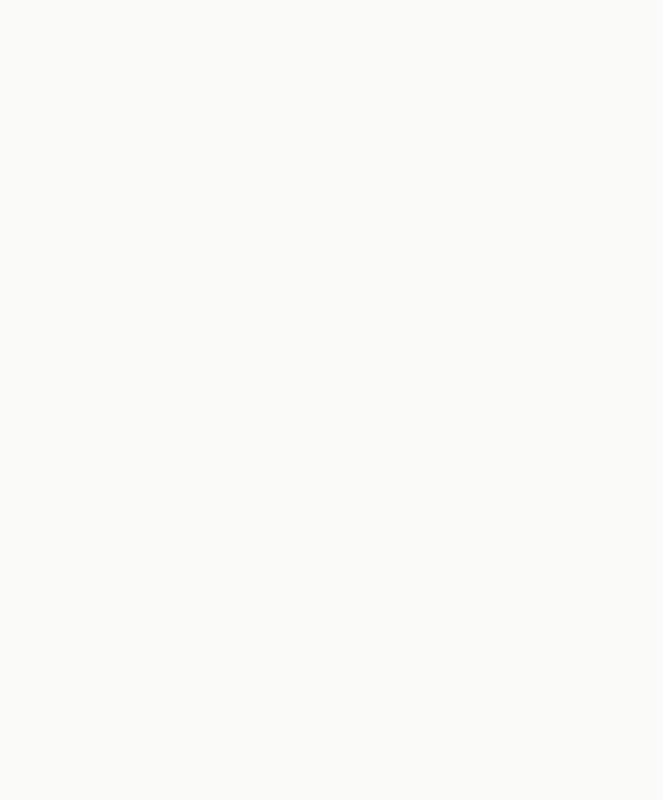
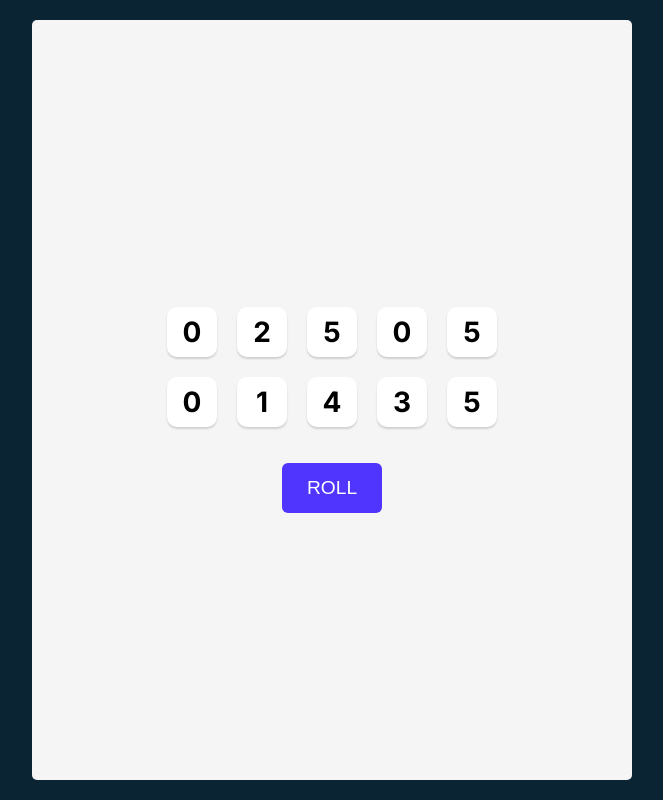
Before and after one commit to 0xJeff1/react_apps, a React (Vite) app in the folder react apps/: page /tenezies in a window 1280 px wide. Before the commit this address had no page. Shown: the whole page, without its empty margins (308-971 px from the left). Built offline with nearby package versions, Linux system fonts and the light colour scheme.

Commit message:
the dice game

```diff
--- /dev/null
+++ b/react apps/components/Die.jsx
@@ -0,0 +1,8 @@
+
+
+
+export default function Die(props) {
+    return (
+        <button>{props.value}</button>
+    )
+}
--- a/react apps/components/Main.jsx
+++ b/react apps/components/Main.jsx
@@ -12,24 +12,51 @@ export default function Main() {
         setisShown(prev => !prev);
 
         const hardcodedRecipe = `
-            🥘 Simple Tomato Potato Cheese Bake:
+           🥘 Simple Tomato Potato Cheese Bake
 
-            Ingredients:
-            - Tomato
-            - Potato
-            - Cheese
-            - Pig meal
+Description:
+A warm, hearty layered bake made with fresh tomatoes, potatoes, cheese, and savory pig meal. Perfect for family dinners or cozy evenings.
 
-            Instructions:
-            1. Preheat your oven to 180°C (350°F).
-            2. Slice the potatoes and tomatoes into thin rounds.
-            3. In a baking dish, layer potatoes, pig meal, tomatoes, and cheese.
-            4. Repeat the layers until ingredients are used up.
-            5. Top with a generous amount of cheese.
-            6. Bake for 30–35 minutes until golden and bubbly.
-            7. Let it cool for 5 minutes before serving.
+🛒 Ingredients
+• 3 ripe tomatoes, thinly sliced 🍅
+• 2 large potatoes, peeled and thinly sliced 🥔
+• 1 cup shredded cheese (cheddar or mozzarella) 🧀
+• 200g pig meal (or any cooked minced meat of choice) 🐖
+• 1 small onion, finely chopped 🧅
+• 2 cloves garlic, minced 🧄
+• 1 tbsp olive oil 🫒
+• 1 tsp dried oregano 🌿
+• Salt and pepper to taste 🧂
 
-            Enjoy your meal! 🍽️
+🔥 Instructions
+
+    Preheat your oven to 180°C (350°F).
+
+    Heat olive oil in a pan over medium heat. Sauté chopped onion and garlic until fragrant (about 2 minutes).
+
+    Add pig meal to the pan, season with salt, pepper, and oregano, and cook until browned (5–7 minutes). Set aside.
+
+    Lightly grease a baking dish with olive oil or butter.
+
+    Start layering: first potato slices, then pig meal, then tomato slices, then a sprinkle of cheese.
+
+    Repeat the layers until all ingredients are used, finishing with a generous layer of cheese.
+
+    Cover with foil and bake for 20 minutes. Then uncover and bake for 15 more minutes until the top is golden and bubbly.
+
+    Let it cool for 5 minutes before serving.
+
+🍴 Serving Suggestions
+• Serve warm with a fresh green salad 🥗 or crusty bread 🥖.
+• Add a drizzle of sour cream or a dollop of Greek yogurt if desired.
+
+💡 Tips
+• Add a layer of spinach or zucchini for extra veggies.
+• Swap pig meal with lentils or beans for a vegetarian version.
+• Add paprika or chili flakes for a spicy kick. 🌶️
+
+😋 Enjoy Your Meal!
+Make it your own and share with friends or family. Bon appétit! 🍽️
         `;
 
         setRecipe(hardcodedRecipe.trim());
--- /dev/null
+++ b/react apps/components/Mainapp.jsx
@@ -0,0 +1,41 @@
+import Die from "./Die"
+import styles from "../src/tenezies.module.css"
+import {useState} from "react"
+
+export default function App() {
+
+    const [arrnumbers , setnumbers] = useState(generateAllNewDice());
+
+    function generateAllNewDice() {
+        return new Array(10)
+            .fill(0)
+            .map(() => Math.floor(Math.random() * 6))
+    }
+
+        const  element = arrnumbers.map((elem, index) => {
+            console.log(elem);
+            return <Die key={index} value={elem} />;
+          });
+
+
+    function rollthedice()
+    {
+        setnumbers((prev)=>
+        {
+            return [...generateAllNewDice()]
+        }
+        )
+    }
+
+
+    return (
+        <div className={styles.container}>
+                <main className={styles.main}>
+                    <div className={styles.dicecontainer}>
+                      {element}
+                    </div>
+                    <button className={styles.roll} onClick={rollthedice}>ROLL</button>
+                </main>
+        </div>
+    )
+}
--- a/react apps/components/Mememain.jsx
+++ b/react apps/components/Mememain.jsx
@@ -84,7 +84,7 @@ export default function Main() {
                 <button  onClick={randomimg}>Get a new meme image 🖼</button>
             </div>
             <div className={styles.meme}>
-                <img src={Meme.imageUrl} />
+                <img className={styles.dimention} src={Meme.imageUrl} />
                 <span className={styles.top}>{Meme.topText}</span>
                 <span className={styles.bottom}>{Meme.bottomText}</span>
             </div>
--- a/react apps/list.js
+++ b/react apps/list.js
@@ -26,6 +26,16 @@ export default [
     liveLink: "/memegenerator",
     figmaLink: "https://www.figma.com/design/MoLwFPHNHJVrzdFurxHzNV/Meme-Generator?node-id=0-1&p=f&t=P3pCb9rNlGfjrs0W-0",
   },
+
+  {
+    title: "Tenzies Game",
+    description:
+      "A simple dice game where the goal is to roll until all dice are the same. Built using React state management, conditional rendering, and array manipulation to track and freeze dice. Includes roll counter and win detection.",
+    module: "Section 2 – State, Props, and User Interaction",
+    liveLink: "/tenezies",
+    figmaLink: "https://figma.com/file/.../Tenzies-Game"
+  },
+
   {
     title: "Airbnb Clone",
     description:
@@ -34,20 +44,5 @@ export default [
     liveLink: "https://your-live-link.com/airbnb-clone",
     figmaLink: "https://figma.com/file/.../Airbnb-Clone",
   },
-  {
-    title: "Digital Business Card",
-    description:
-      "A personal business card built with JSX and React props. Teaches fundamentals of component reuse, layout, and static content structure.",
-    module: "Section 1 – JSX and Props",
-    liveLink: "https://your-live-link.com/business-card",
-    figmaLink: "https://figma.com/file/.../Digital-Business-Card",
-  },
-  {
-    title: "React Facts App",
-    description:
-      "A static site displaying key facts about React. Styled with custom CSS, focused on learning JSX structure and class-based styling.",
-    module: "Section 1 – Intro to React",
-    liveLink: "https://your-live-link.com/react-facts",
-    figmaLink: "https://figma.com/file/.../React-Facts",
-  }
+
 ];
--- a/react apps/src/App.jsx
+++ b/react apps/src/App.jsx
@@ -1,5 +1,6 @@
 import "./App.css"
 import Header from "../components/Header"
+import Mainapp from "../components/Mainapp"
 import Memeheader from "../components/Memeheader"
 import Mememain from "../components/Mememain"
 import Main from "../components/Main"
@@ -59,6 +60,10 @@ function App() {
               <Mememain />
             </>}/>
 
+            <Route path='/tenezies' element={<>
+                <Mainapp />
+            </>}/>
+
         </Routes>
       </Router>
     </>
--- /dev/null
+++ b/react apps/src/tenezies.module.css
@@ -0,0 +1,65 @@
+* {
+    box-sizing: border-box;
+}
+
+.container {
+    font-family: Inter, sans-serif;
+    margin: 0;
+    background-color: #0B2434;
+    padding: 20px;
+    height: 100vh;
+    display: flex;
+    flex-direction: column;
+    justify-content: center;
+    align-items: center;
+}
+
+div#root {
+    height: 100%;
+    width: 100%;
+    max-height: 400px;
+    max-width: 400px;
+}
+
+main {
+    background-color: #F5F5F5;
+    height: 100%;
+    border-radius: 5px;
+    display: flex;
+    flex-direction: column;
+    justify-content: center;
+    align-items: center;
+}
+
+.dicecontainer {
+    display: grid;
+    grid-template: auto auto / repeat(5, 1fr);
+    gap: 20px;
+}
+
+.dicecontainer button {
+    height: 50px;
+    width: 50px;
+    box-shadow: 0px 2px 2px rgba(0, 0, 0, 0.15);
+    border-radius: 10px;
+    border: none;
+    background-color: white;
+    font-family: Inter, sans-serif;
+    font-size: 1.75rem;
+    font-weight: bold;
+    cursor: pointer;
+}
+
+.roll{
+    margin-top: 36px;
+    background-color: #5035FF;
+    font-family: Karla, sans-serif;
+    cursor: pointer;
+    height: 50px;
+    width: 100px;
+    border: none;
+    border-radius: 6px;
+    background-color: #5035FF;
+    color: white;
+    font-size: 1.2rem;
+}
```
Also changed, not shown: react apps/src/meme.module.css (line endings or trailing spaces).
